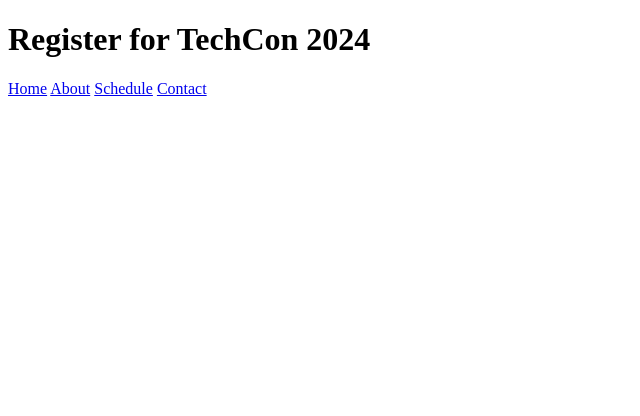
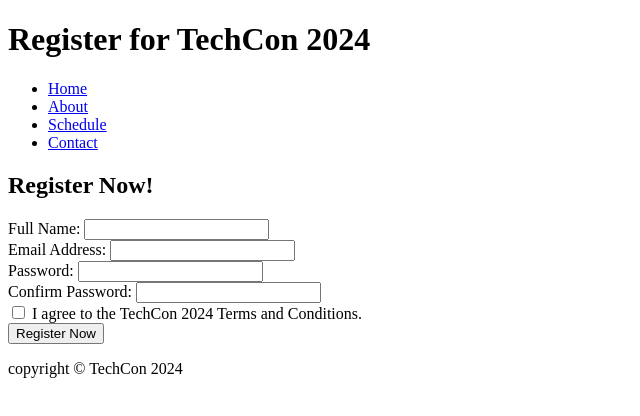
Before and after one commit to Bayatech2024/TechCon_HTML, a plain HTML site: page techcon_website/register.html in a window 1280 px wide. Shown: the whole page, without its empty margins (0-640 px from the left). Drawn offline with Linux system fonts and the light colour scheme.

Commit message:
Register

```diff
--- a/techcon_website/register.html
+++ b/techcon_website/register.html
@@ -3,21 +3,43 @@
 <head>
   <meta charset="UTF-8">
   <meta name="viewport" content="width=device-width, initial-scale=1.0">
-    <title>title>Register for TechCon 2024</title>
+  <title>Register for TechCon 2024</title>
+  <link rel="stylesheet" href="style.css">
 </head>
 <body>
   <header>
     <h1>Register for TechCon 2024</h1>
     <nav>
-            <a href="index.html">Home</a>
-            <a href="about.html">About</a>
-            <a href="schedule.html">Schedule</a>
-            <a href="contact.html">Contact</a>
+      <ul>
+        <li><a href="index.html">Home</a></li>
+        <li><a href="about.html">About</a></li>
+        <li><a href="schedule.html">Schedule</a></li>
+        <li><a href="contact.html">Contact</a></li>
+      </ul>
     </nav>
   </header>
   <main>
-        <form action=""></form>
+    <h2>Register Now!</h2>
+    <form action="process_registration.php" method="post"> <label for="name">Full Name:</label>
+      <input type="text" id="name" name="name" required><br>
+
+      <label for="email">Email Address:</label>
+      <input type="email" id="email" name="email" required><br>
+
+      <label for="password">Password:</label>
+      <input type="password" id="password" name="password" required><br>
+
+      <label for="confirm_password">Confirm Password:</label>
+      <input type="password" id="confirm_password" name="confirm_password" required><br>
+
+      <input type="checkbox" id="terms" name="terms" required>
+      <label for="terms">I agree to the TechCon 2024 Terms and Conditions.</label><br>
+
+      <button type="submit">Register Now</button>
+    </form>
   </main>
-
+  <footer>
+    <p>copyright &copy; TechCon 2024</p>
+  </footer>
 </body>
 </html>
```
Lines whose indentation alone changed are shown as unchanged.
